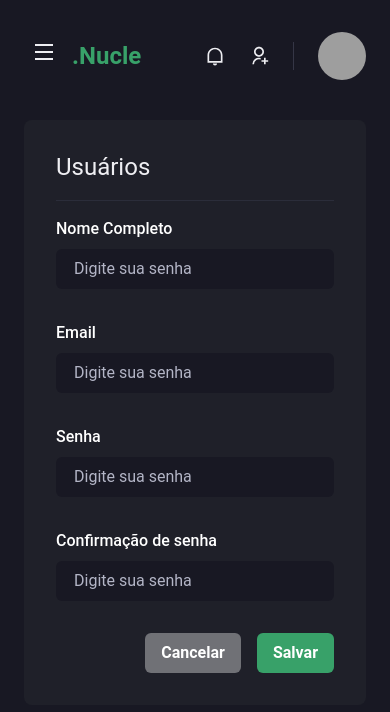
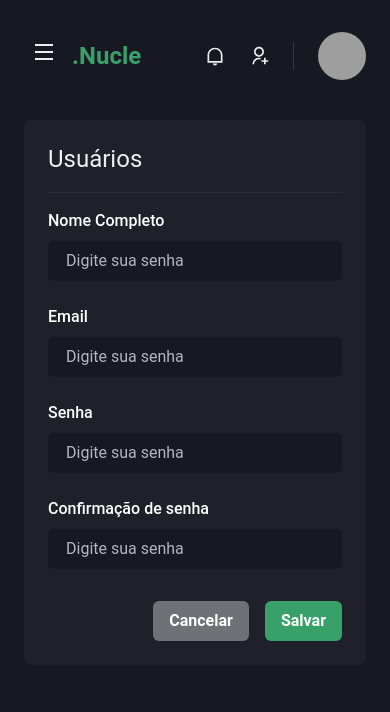
Before and after one commit to Ramiro-Rfn/nucle, a Next.js app: page /users/create in a window 390 px wide. Shown: the top 712 px of the page. Built offline with nearby package versions, Linux system fonts and the light colour scheme; grey boxes are pictures that could not be loaded.

Commit message:
making create user page be responsive

```diff
--- a/src/pages/users/create.tsx
+++ b/src/pages/users/create.tsx
@@ -1,4 +1,4 @@
-import { Box, Button, Divider, Flex, Heading, HStack, SimpleGrid, Stack } from "@chakra-ui/react";
+import { Box, Button, Divider, Flex, Heading, SimpleGrid, Stack } from "@chakra-ui/react";
 import { Input } from "../../components/Form/Input";
 import { Header } from "../../components/Header";
 import { Sidebar } from "../../components/Sidebar";
@@ -11,28 +11,28 @@
             <Flex w='100%' my='6' maxW={1480} mx='auto' px='6'>
                 <Sidebar/>
 
-                <Box flex='1' borderRadius={8} bg='gray.800' p='8'>
+                <Box flex='1' borderRadius={8} bg='gray.800' p={['6','8']}>
                     <Heading size='lg' fontWeight='normal'>Usuários</Heading>
 
                     <Divider my='4' borderColor='gray.700'/>
 
-                    <Stack spacing='8'>
-                        <SimpleGrid minChildWidth='240px' spacing='8' w='100%'>
+                    <Stack spacing={['6','8']}>
+                        <SimpleGrid minChildWidth='240px' spacing={['6','8']} w='100%'>
                             <Input  name="name" label="Nome Completo" />
                             <Input  name="email" type='email' label="Email" />
                         </SimpleGrid>
 
-                        <SimpleGrid minChildWidth='240px' spacing='8' w='100%'>
+                        <SimpleGrid minChildWidth='240px' spacing={['6','8']} w='100%'>
                             <Input  name="password" type='password' label="Senha" />
                             <Input  name="password_confimation" type='password' label="Confirmação de senha" />
                         </SimpleGrid>
                     </Stack>
 
                     <Flex mt='8' justify='flex-end'>
-                        <HStack spacing='4'>
+                        <Stack spacing='4' direction='row'>
                             <Button colorScheme='whiteAlpha'>Cancelar</Button>
                             <Button colorScheme='green'>Salvar</Button>
-                        </HStack>
+                        </Stack>
                     </Flex>
 
                 </Box>
```
